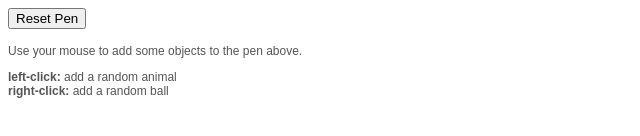
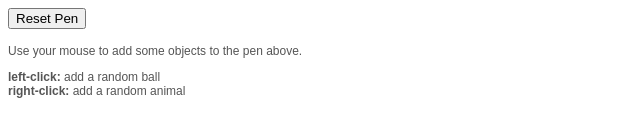
Before and after one commit to thegecko/box2djquery, a plain HTML site: page demo/index.html in a window 1280 px wide. Shown: the part 446-582 px from the top of the page, 0-640 px from the left. Drawn offline with Linux system fonts and the light colour scheme.

Commit message:
Update index.html

```diff
--- a/demo/index.html
+++ b/demo/index.html
@@ -113,8 +113,8 @@
     <button id="clear">Reset Pen</button>
     <p>Use your mouse to add some objects to the pen above.</p>
     <ul>
-        <li><span class="label">left-click:</span> add a random animal</li>
-        <li><span class="label">right-click:</span> add a random ball</li>
+        <li><span class="label">left-click:</span> add a random ball</li>
+        <li><span class="label">right-click:</span> add a random animal</li>
     </ul>
 </body>
 </html>
```
Lines whose indentation alone changed are shown as unchanged.
